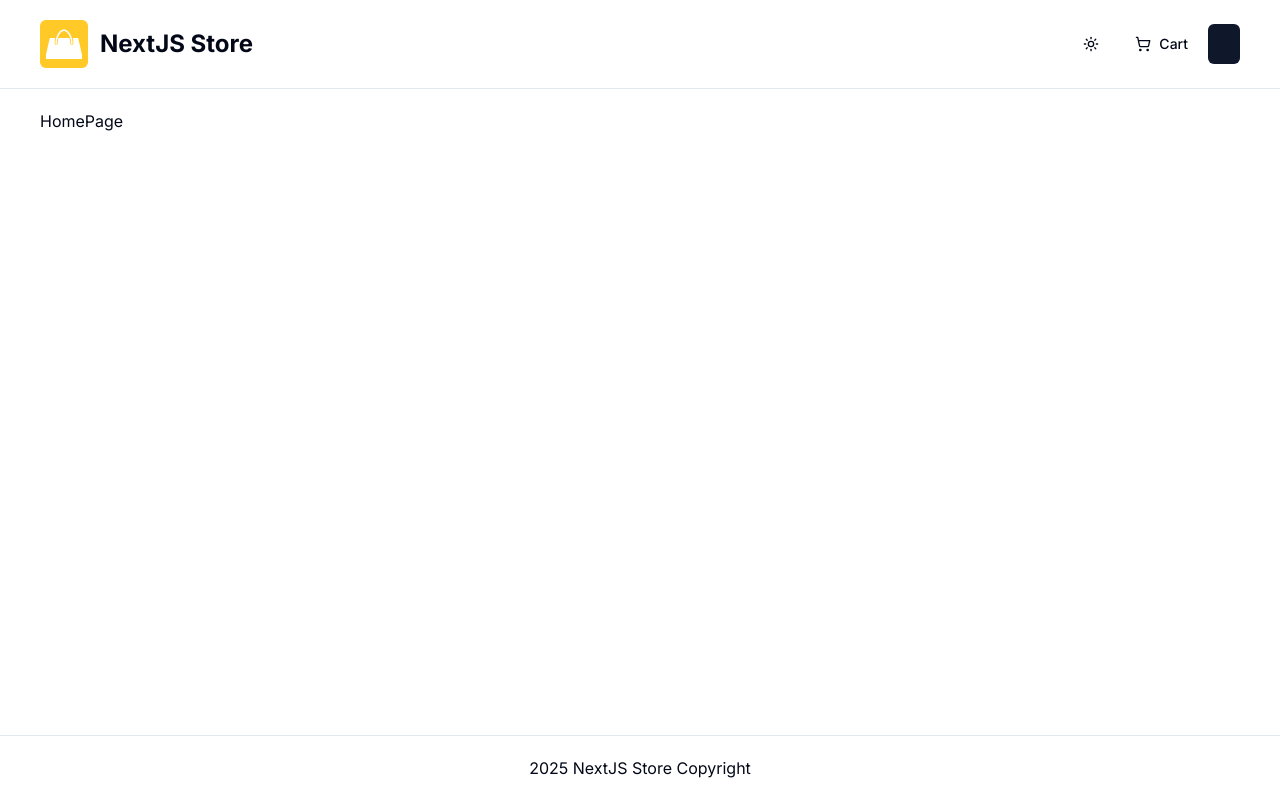
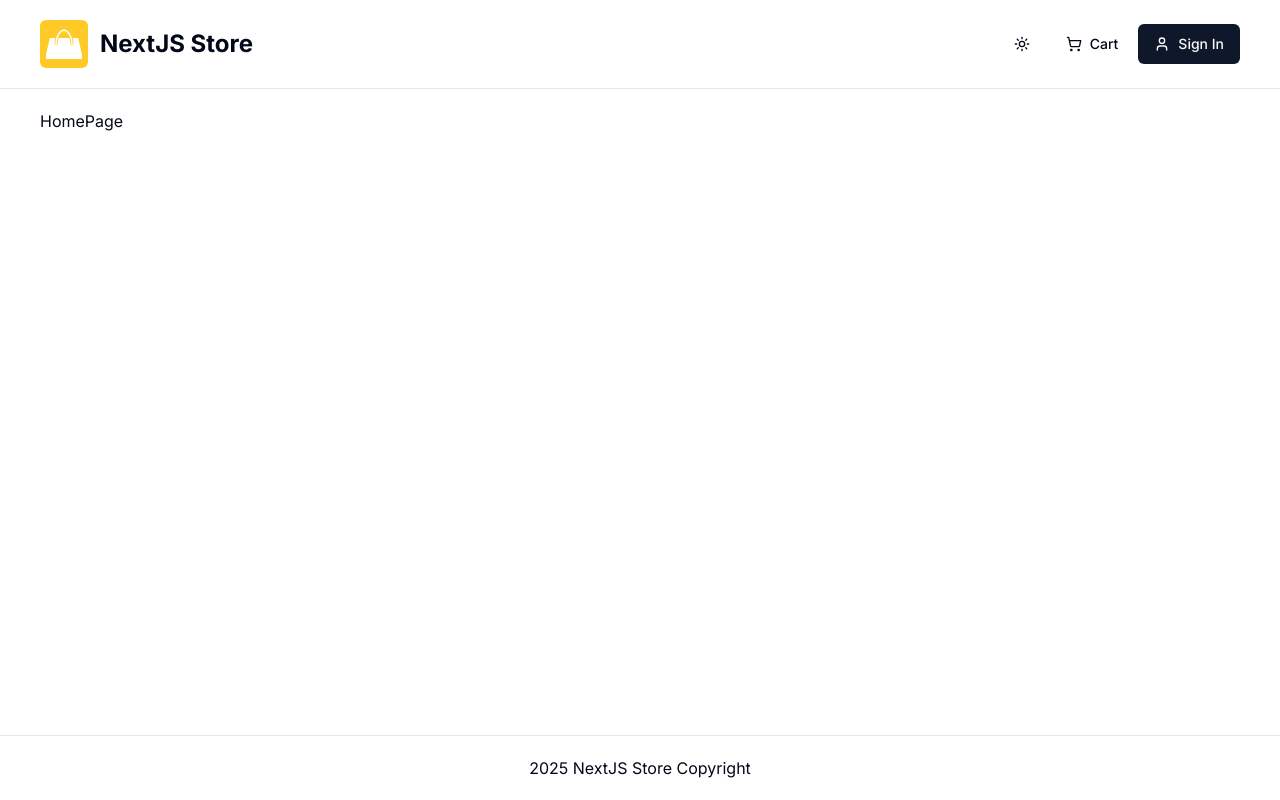
Before and after one commit to samedan/2501_NextJs_Traversy_eCommerce, a Next.js app: page / in a window 1280 px wide. Built offline with nearby package versions, Linux system fonts and the light colour scheme; no server answers.

Commit message:
Responsive Menu

```diff
--- a/components/shared/header/menu.tsx
+++ b/components/shared/header/menu.tsx
@@ -20,7 +20,11 @@ const Menu = () => {
             <ShoppingCart /> Cart
           </Link>
         </Button>
-        <Button />
+        <Button asChild>
+          <Link href="/sign-in">
+            <UserIcon /> Sign In
+          </Link>
+        </Button>
       </nav>
       <nav className="md:hidden">
         <Sheet>
@@ -35,7 +39,11 @@ const Menu = () => {
                 <ShoppingCart /> Cart
               </Link>
             </Button>
-            <Button />
+            <Button asChild>
+              <Link href="/sign-in">
+                <UserIcon /> Sign In
+              </Link>
+            </Button>
             <SheetDescription></SheetDescription>
           </SheetContent>
         </Sheet>
```
